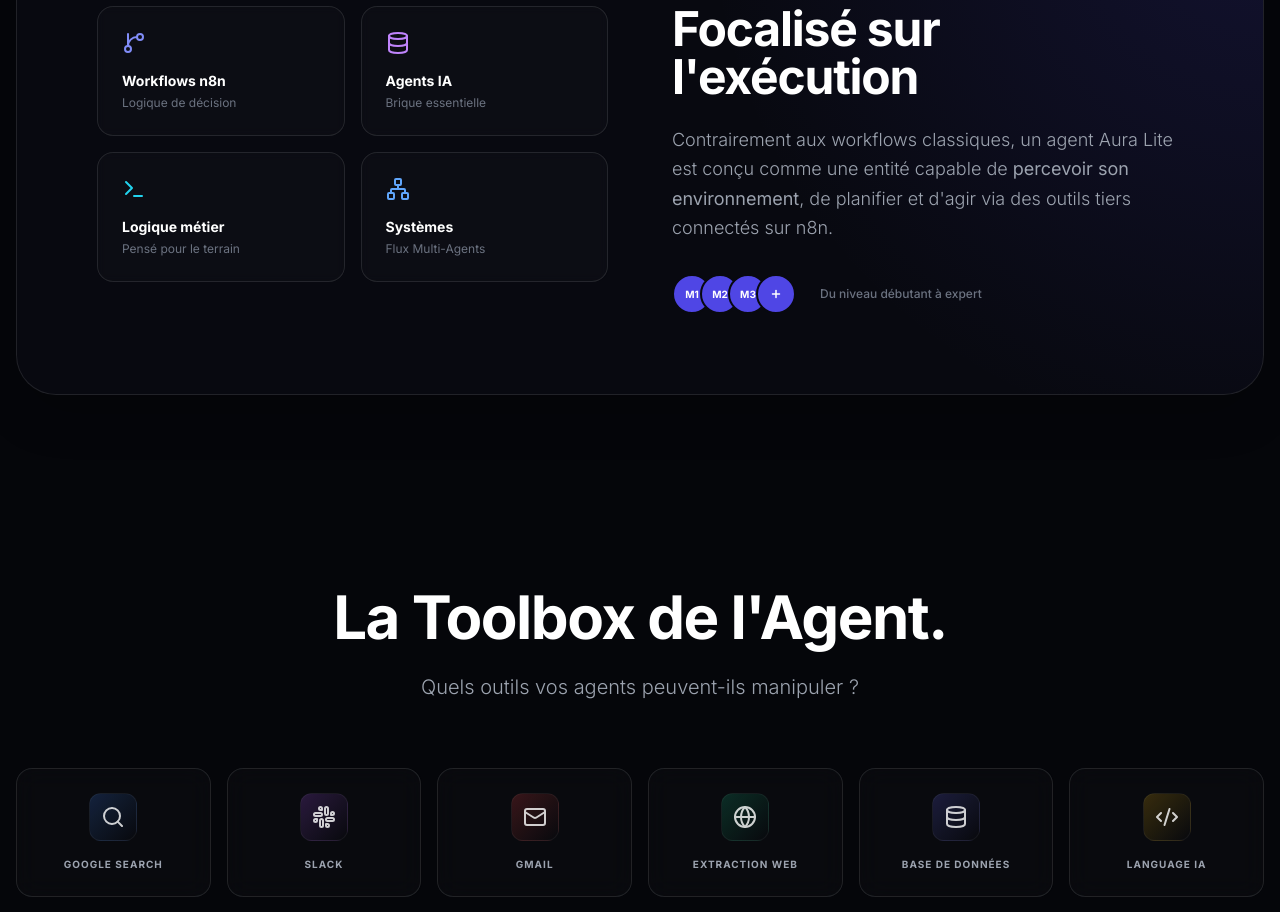
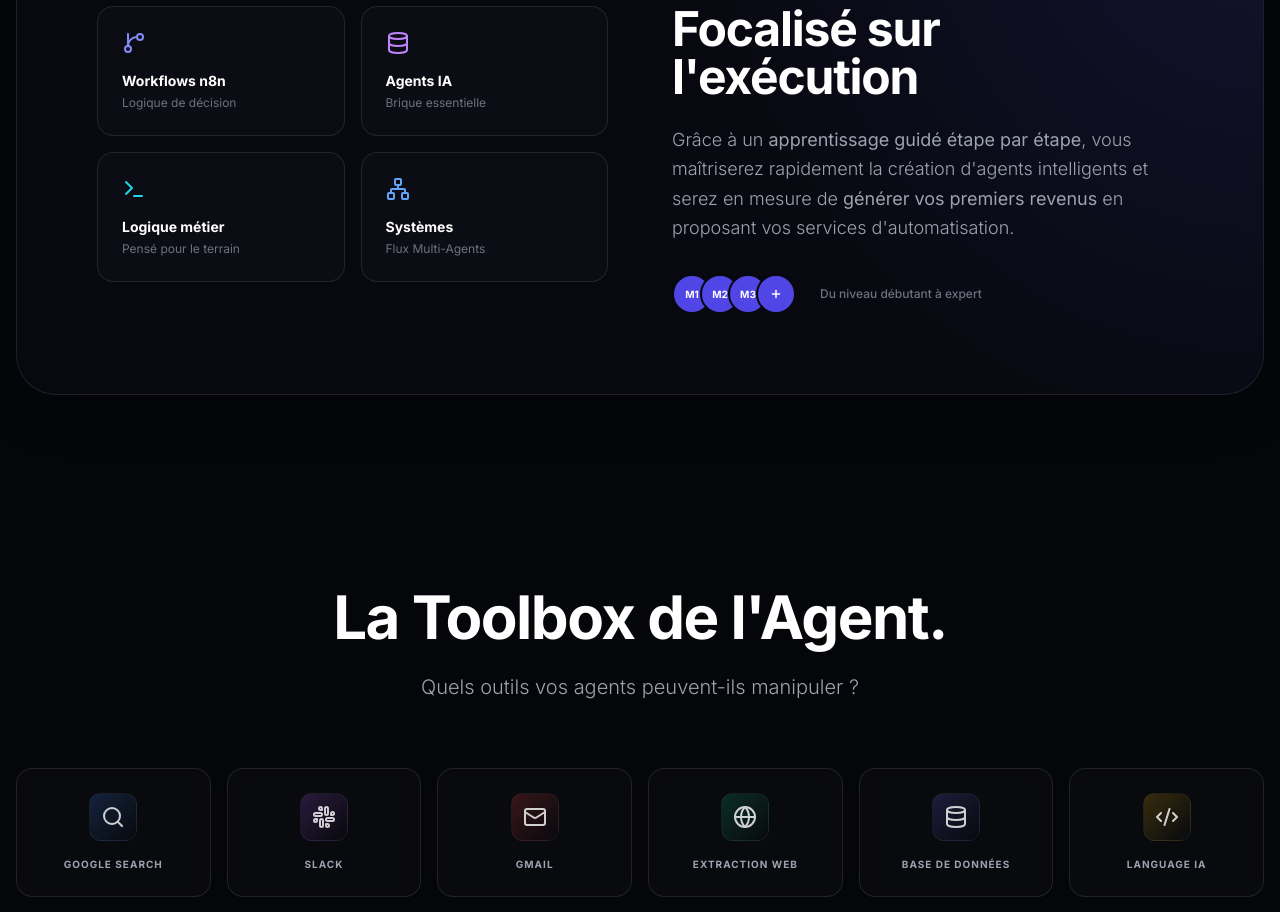
Before and after one commit to outilnoeporchiercizairepro/aura-lite, a React (Vite) app: page / in a window 1280 px wide. Shown: the part 1640-2552 px from the top of the page. Built offline with nearby package versions, Linux system fonts and the light colour scheme.

Commit message:
Updated App.tsx

```diff
--- a/App.tsx
+++ b/App.tsx
@@ -230,7 +230,7 @@ export default function App() {
               <span className="text-indigo-500 font-bold uppercase tracking-[0.4em] text-[10px] mb-4 block">Des bases à l'expertise.</span>
               <h3 className="text-4xl md:text-5xl font-bold mb-6 leading-tight tracking-tight">Focalisé sur l'exécution <br /></h3>
               <p className="text-gray-400 text-lg leading-relaxed font-light mb-8">
-                Contrairement aux workflows classiques, un agent Aura Lite est conçu comme une entité capable de <strong>percevoir son environnement</strong>, de planifier et d'agir via des outils tiers connectés sur n8n.
+                Grâce à un <strong>apprentissage guidé étape par étape</strong>, vous maîtriserez rapidement la création d'agents intelligents et serez en mesure de <strong>générer vos premiers revenus</strong> en proposant vos services d'automatisation.
               </p>
               <div className="flex items-center gap-6">
                 <div className="flex -space-x-3">
```
